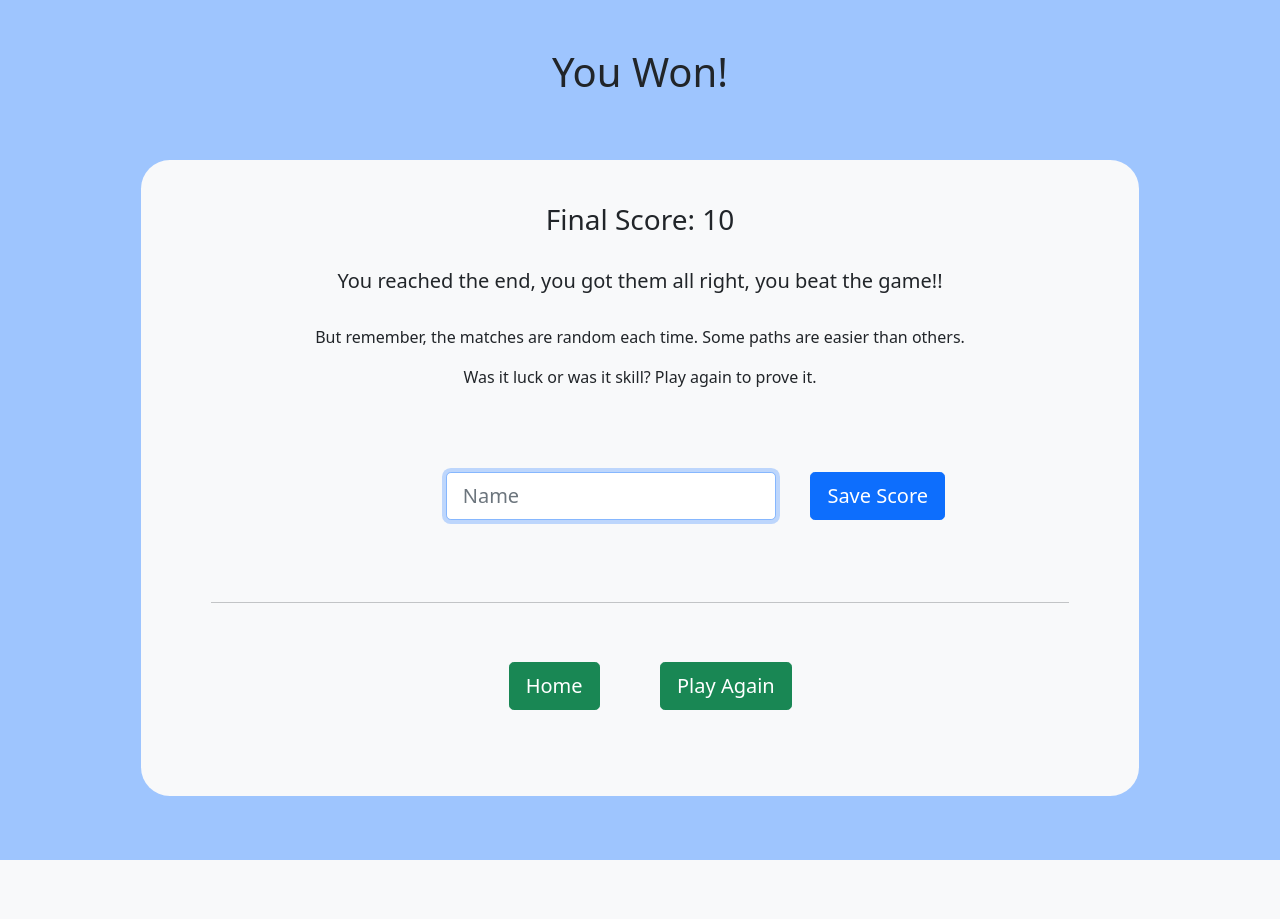
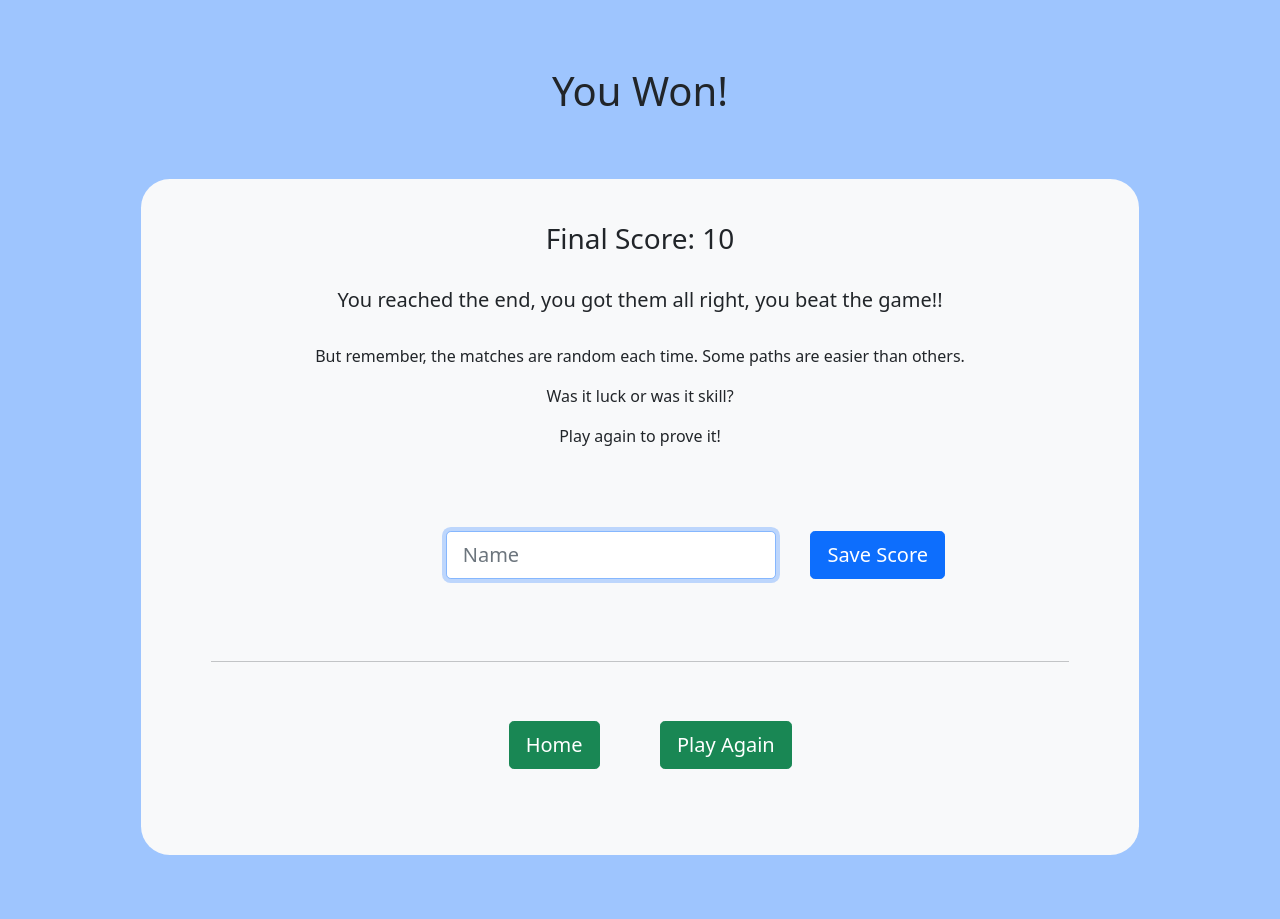
Before and after one commit to gregh13/CS50-Final-Project-Which-Would-Win, a Flask app: template templates/winner.html in a window 1280 px wide. Before the commit the page ends 860 px from the top, so only its background shows below. Run offline with Flask 2, Linux system fonts and the light colour scheme; the template is opened without the code that fills it: most values are stand-ins (such as "Sample title", 1, 10 or a date in 2020).

Commit message:
fix layout

```diff
--- a/templates/winner.html
+++ b/templates/winner.html
@@ -20,7 +20,7 @@
     <body class="light-blue-color text-center">
         <br>
         <br>
-        <div class="br-padding-reverse"></div>
+        <div class="br-padding"></div>
         <h1>You Won!</h1>
         <div class="br-padding-reverse"></div>
         <div class="text-center soft-white margin-gh rounded-gh">
@@ -32,7 +32,8 @@
                 <h5>You reached the end, you got them all right, you beat the game!!</h5>
                 <br>
                 <p>But remember, the matches are random each time. Some paths are easier than others.</p>
-                <p>Was it luck or was it skill? Play again to prove it.</p>
+                <p>Was it luck or was it skill?</p>
+                <p>Play again to prove it!</p>
                 <br>
                 <div class="margin-gh">
                     <form class="row" action="/savescore" method="post">
```
